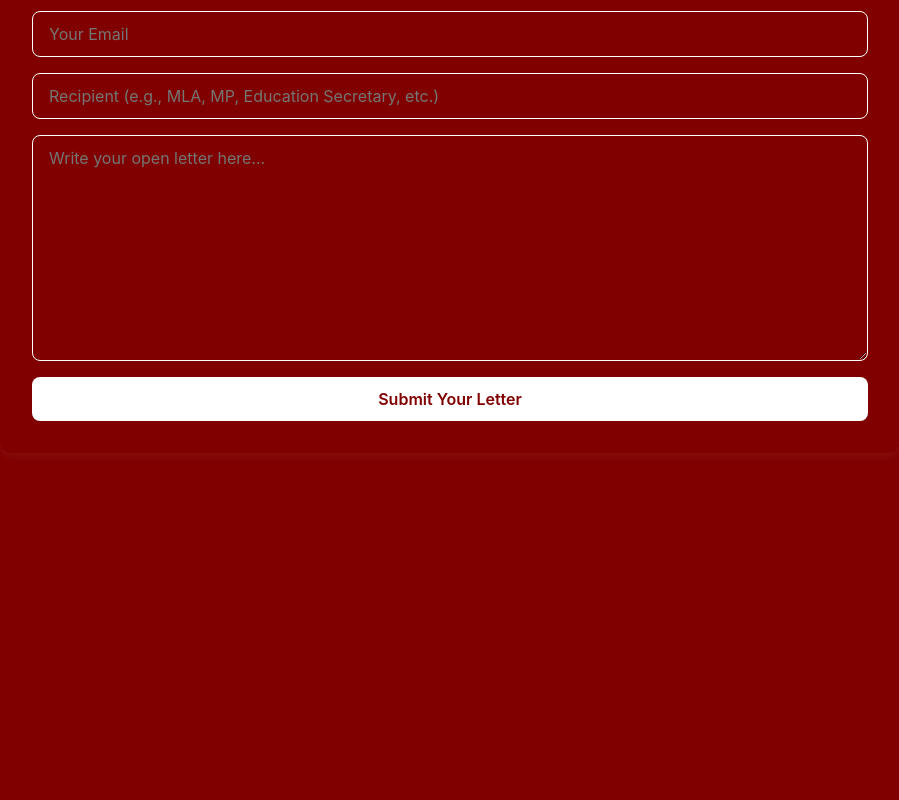
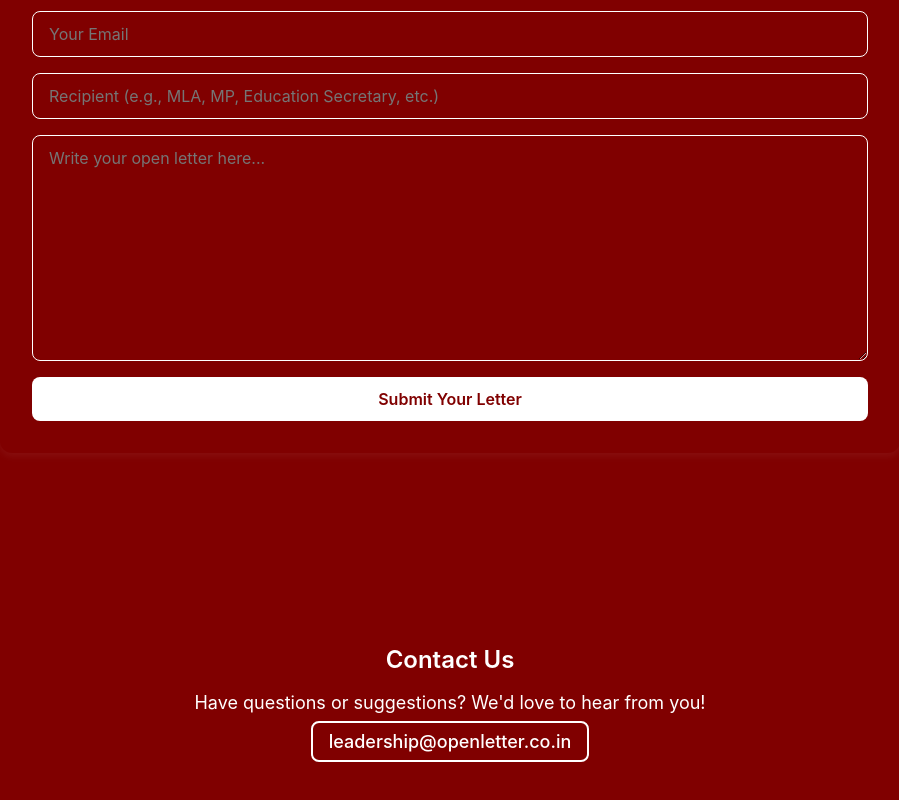
Before and after one commit to AdiA4107/openletter-frontend, a React (Create React App) app: page / in a window 1280 px wide. Shown: the part 1785-2585 px from the top of the page, without its empty margins (190-1089 px from the left). Before the commit the page ends 2302 px from the top, so only its background shows below. Built offline with nearby package versions, Linux system fonts and the light colour scheme.

Commit message:
Update site branding and add contact footer

```diff
--- a/public/index.html
+++ b/public/index.html
@@ -2,11 +2,11 @@
 <html lang="en">
   <head>
     <meta charset="utf-8" />
-    <link rel="icon" href="%PUBLIC_URL%/favicon.ico" />
+    <link rel="icon" href="%PUBLIC_URL%/logo.png" />
     <meta name="viewport" content="width=device-width, initial-scale=1" />
     <meta name="theme-color" content="#000000" />
-    <meta name="description" content="Web site created using create-react-app" />
-    <link rel="apple-touch-icon" href="%PUBLIC_URL%/logo192.png" />
+    <meta name="description" content="Open Letter Forum - A platform for students to communicate with policymakers in India" />
+    <link rel="apple-touch-icon" href="%PUBLIC_URL%/logo.png" />
     <!--
       manifest.json provides metadata used when your web app is installed on a
       user's mobile device or desktop. See https://developers.google.com/web/fundamentals/web-app-manifest/
@@ -21,7 +21,7 @@
       work correctly both with client-side routing and a non-root public URL.
       Learn how to configure a non-root public URL by running `npm run build`.
     -->
-    <title>React App</title>
+    <title>Open Letter Forum</title>
   </head>
   <body>
     <noscript>You need to enable JavaScript to run this app.</noscript>
--- a/src/index.tsx
+++ b/src/index.tsx
@@ -186,6 +186,50 @@ function ThankYouModal({ open, onClose }: { open: boolean, onClose: () => void }
   );
 }
 
+// --- Footer Component ---
+function Footer() {
+  return (
+    <footer style={{
+      background: "#800000",
+      color: "#fff",
+      padding: "40px 0",
+      marginTop: 64,
+      textAlign: "center"
+    }}>
+      <div style={{ maxWidth: 1200, margin: "0 auto", padding: "0 24px" }}>
+        <h3 style={{ fontSize: 24, fontWeight: 600, marginBottom: 16 }}>Contact Us</h3>
+        <p style={{ fontSize: 18, marginBottom: 8 }}>
+          Have questions or suggestions? We'd love to hear from you!
+        </p>
+        <a
+          href="mailto:leadership@openletter.co.in"
+          style={{
+            color: "#fff",
+            textDecoration: "none",
+            fontSize: 18,
+            fontWeight: 500,
+            display: "inline-block",
+            padding: "8px 16px",
+            border: "2px solid #fff",
+            borderRadius: 8,
+            transition: "all 0.2s ease"
+          }}
+          onMouseOver={(e) => {
+            e.currentTarget.style.background = "#fff";
+            e.currentTarget.style.color = "#800000";
+          }}
+          onMouseOut={(e) => {
+            e.currentTarget.style.background = "transparent";
+            e.currentTarget.style.color = "#fff";
+          }}
+        >
+          leadership@openletter.co.in
+        </a>
+      </div>
+    </footer>
+  );
+}
+
 function App() {
   const [showHistory, setShowHistory] = useState(false);
   const [showHowTo, setShowHowTo] = useState(false);
@@ -199,7 +243,7 @@ function App() {
     content: "",
     email: ""
   });
-  const [thankYouOpen, setThankYouOpen] = useState(false);
+  const [showThankYou, setShowThankYou] = useState(false);
 
   // Handle form changes
   const handleChange = (
@@ -224,7 +268,7 @@ function App() {
       '63WjLbmftoOjaUu9U' // Public Key
     ).then(
       (result) => {
-        setThankYouOpen(true);
+        setShowThankYou(true);
         setLettersSubmitted([{ ...form }, ...lettersSubmitted]);
         setForm({ name: '', recipient: '', content: '', email: '' });
       },
@@ -441,7 +485,6 @@ function App() {
   return (
     <div style={{ fontFamily: "'Inter', system-ui, -apple-system, sans-serif", background: "#800000", minHeight: "100vh", color: "#fff" }}>
       <MainNav setShowHowTo={setShowHowTo} setShowHistory={setShowHistory} setShowGetInvolved={setShowGetInvolved} />
-      <ThankYouModal open={thankYouOpen} onClose={() => setThankYouOpen(false)} />
       <main style={{ maxWidth: 900, margin: "0 auto", padding: 24 }}>
         <section style={{ marginBottom: 40, textAlign: "center" }}>
           <h1 style={{ fontSize: 40, fontWeight: 800, marginBottom: 24, color: "#fff", textAlign: 'center' }}>
@@ -523,6 +566,8 @@ function App() {
           </form>
         </section>
       </main>
+      <Footer />
+      <ThankYouModal open={showThankYou} onClose={() => setShowThankYou(false)} />
     </div>
   );
 }
```
Also changed, not shown: public/manifest.json.
